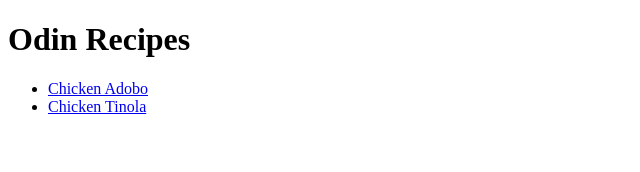
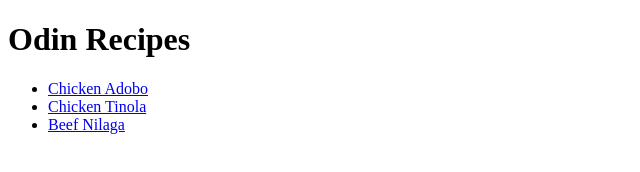
Before and after one commit to lance-molina/odin-recipes, a plain HTML site: page index.html in a window 1280 px wide. Shown: the whole page, without its empty margins (0-640 px from the left). Drawn offline with Linux system fonts and the light colour scheme.

Commit message:
Link beef nilaga page

```diff
--- a/index.html
+++ b/index.html
@@ -10,6 +10,7 @@
     <ul>
         <li><a href="recipes/chicken-adobo.html">Chicken Adobo</a></li>
         <li><a href="recipes/chicken-tinola.html">Chicken Tinola</a></li>
+        <li><a href="recipes/beef-nilaga.html">Beef Nilaga</a></li>
     </ul>
 </body>
 </html>
```
